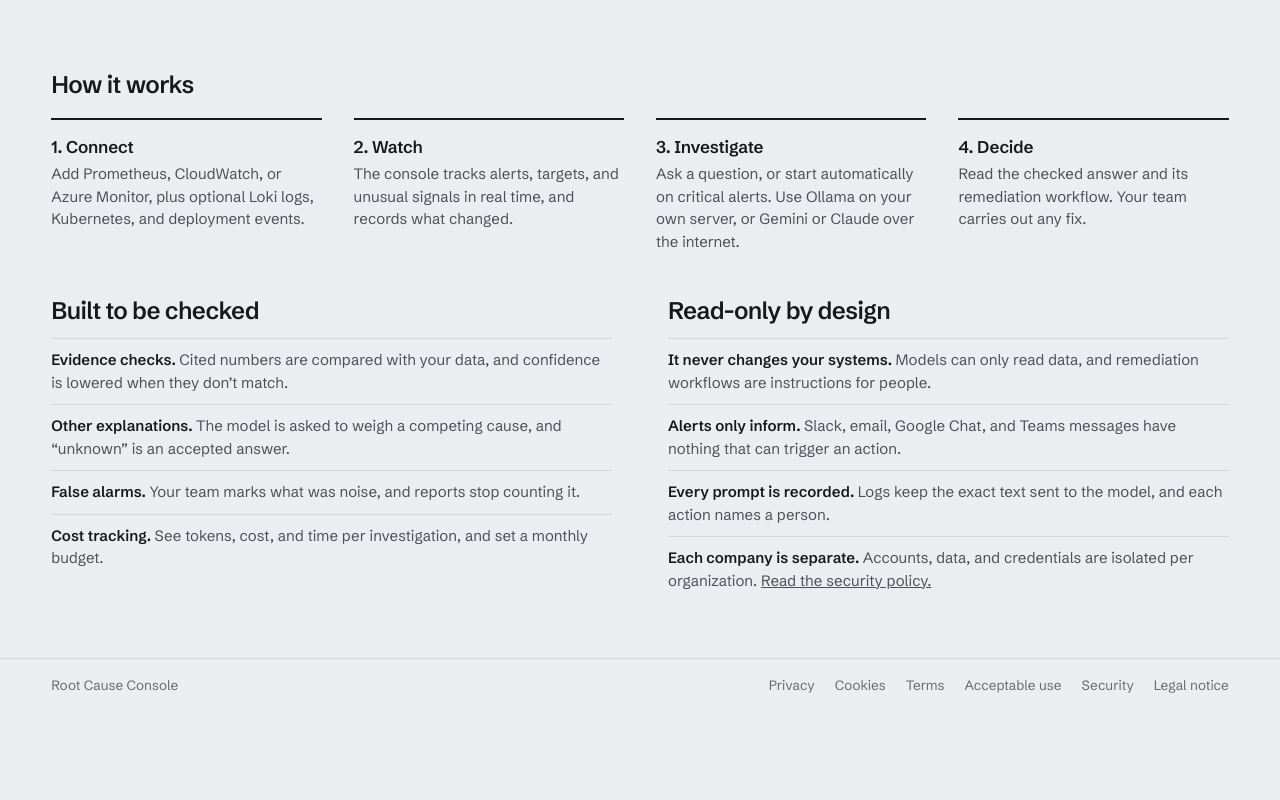
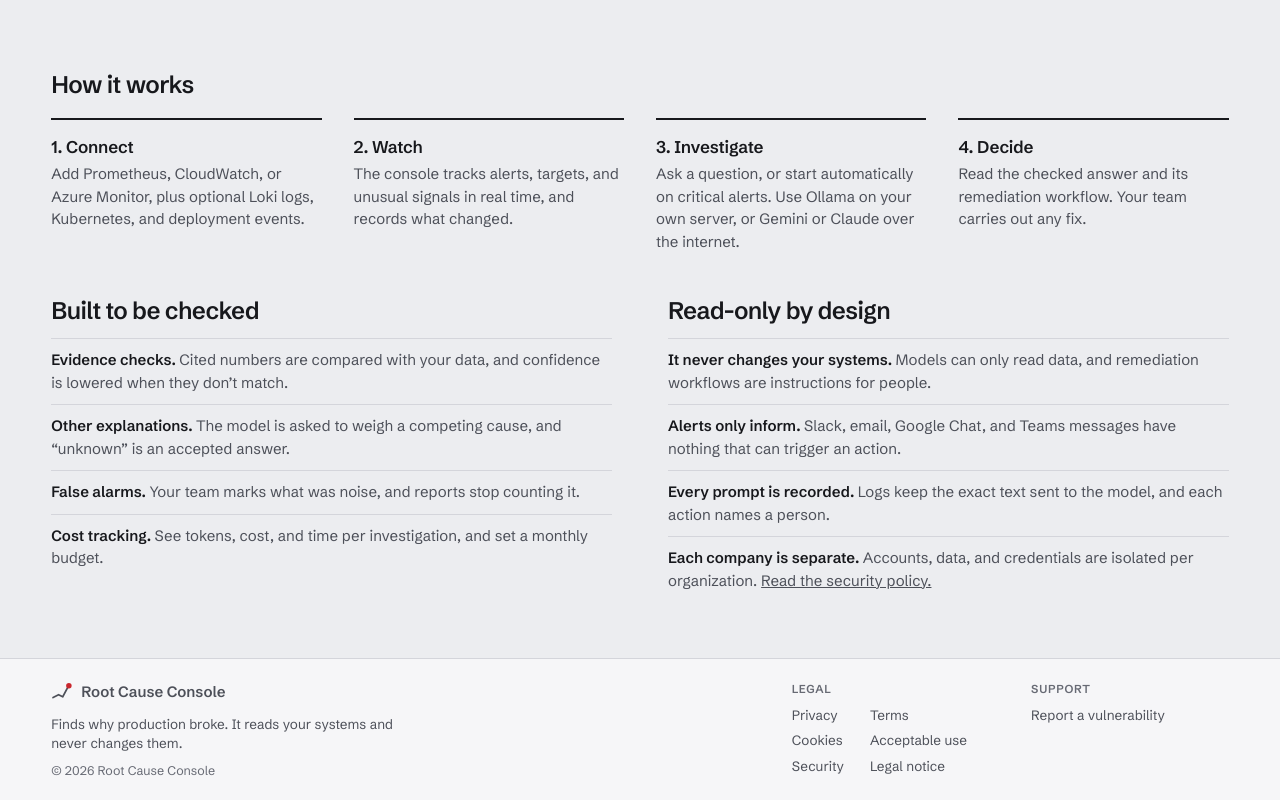
Before and after one commit to AymaneK24/SRE-AI-Agent, a plain HTML site: page app/static/index.html in a window 1280 px wide. Shown: the part 596-1396 px from the top of the page. Before the commit the page ends 1307 px from the top, so only its background shows below. Drawn offline with Linux system fonts and the light colour scheme; no server answers.

Commit message:
Customer setup guide, What's new, production monitoring profile, and a new footer
Docs: "Set up a customer's environment" lists everything to install on the
customer's side for full coverage (Kubernetes reader, Prometheus with the
standard rules, Loki with Grafana Alloy, changes from CI/CD, console settings),
what each step adds, network paths, resources, checks and a handover list.
"What's new" summarises this version. Connections now says Loki and Kubernetes
can be several, and false-alarm verdicts mention that they mute alerts.

Monitoring: PROFILE=production adds 15 days on a 50 GB volume, disk metrics, the
clock-skew rule, and no node port. Logging: an Alloy example that sets the job
label the console groups by (Promtail reached end of life on 2 March 2026).

Interface: the Docs link moves from the top bar to a footer about 3.5 cm tall,
with documentation, policies and support.

```diff
--- a/app/static/css/app.css
+++ b/app/static/css/app.css
@@ -413,11 +413,21 @@ textarea.query-input { font: 400 13px/1.45 var(--mono); }
 .two-col { display: grid; grid-template-columns: minmax(0, 1fr) minmax(0, 1fr); gap: 28px 56px; }
 .plain-list li { padding: 10px 0; border-top: 1px solid var(--line); color: var(--body); }
 .plain-list b { color: var(--ink); }
-.site-footer { flex: none; border-top: 1px solid var(--line); color: var(--muted); font-size: 13.5px; }
-.site-footer-inner { display: flex; flex-wrap: wrap; align-items: center; justify-content: space-between; gap: 6px 24px; max-width: 1520px; margin: 0 auto; padding: 16px clamp(16px, 4vw, 56px); }
-.site-footer nav { display: flex; flex-wrap: wrap; gap: 6px 20px; }
-.site-footer a { text-decoration: none; }
-.site-footer a:hover { text-decoration: underline; }
+.site-footer { flex: none; background: var(--raised); border-top: 1px solid var(--line); color: var(--body); font-size: 13.5px; }
+.site-footer-inner { display: grid; grid-template-columns: minmax(240px, 1.6fr) repeat(3, auto); gap: 20px clamp(28px, 5vw, 72px); align-items: start; max-width: 1520px; margin: 0 auto; padding: 22px clamp(16px, 4vw, 56px) 20px; }
+.footer-brand p { max-width: 42ch; margin: 6px 0 0; line-height: 1.45; }
+.footer-brand .footer-fine { margin-top: 8px; color: var(--muted); font-size: 12.5px; }
+.footer-name { display: inline-flex; align-items: center; gap: 8px; color: var(--ink); font-size: 15px; font-weight: 600; text-decoration: none; }
+.footer-logo { display: inline-flex; }
+.footer-col h2 { margin: 2px 0 8px; color: var(--muted); font-size: 11.5px; font-weight: 600; letter-spacing: .06em; text-transform: uppercase; }
+.footer-col ul { display: grid; gap: 5px; margin: 0; padding: 0; list-style: none; }
+.footer-legal ul { grid-template-columns: repeat(2, auto); column-gap: 26px; }
+.site-footer a { color: var(--body); text-decoration: none; }
+.site-footer a:hover { color: var(--ink); text-decoration: underline; text-underline-offset: 3px; }
+@media (max-width: 860px) {
+  .site-footer-inner { grid-template-columns: repeat(2, minmax(0, 1fr)); }
+  .footer-brand { grid-column: 1 / -1; }
+}
 .legal { max-width: 74ch; padding-top: 40px; }
 .legal h1 { font-size: clamp(36px, 4vw, 54px); font-weight: 600; line-height: 1.05; letter-spacing: -.04em; }
 .legal h2 { margin-top: 28px; font-size: 20px; }
--- a/app/static/js/main.js
+++ b/app/static/js/main.js
@@ -43,8 +43,7 @@ function renderNav(name) {
   const account = document.getElementById('account-area');
   const me = live.me;
   const links = me && !me.must_change_password ? NAV.filter(([id]) => can(APP_ROUTES[id][0])) : [];
-  clear(nav, links.map(([id, label]) => h('a', { href: `#/${id}`, 'aria-current': id === name ? 'page' : null }, id === 'investigate' && !can('engineer') ? 'Investigations' : label)),
-    links.length ? h('a', { href: '/docs' }, 'Docs') : null);
+  clear(nav, links.map(([id, label]) => h('a', { href: `#/${id}`, 'aria-current': id === name ? 'page' : null }, id === 'investigate' && !can('engineer') ? 'Investigations' : label)));
   if (me) {
     clear(account,
       h('a', { class: 'account-name', href: '#/account', title: `${me.email}, ${me.role}. Your account.` }, me.name),
@@ -136,6 +135,7 @@ async function start() {
   setAuthHandler(() => {
     live.me = null;
     disconnectLive();
+    document.getElementById('site-footer').replaceWith(footer());
     location.hash = '#/signin';
     route();
   });
@@ -145,7 +145,10 @@ async function start() {
   live.subscribe((type) => {
     if (type === 'context' || type === 'connection') renderLiveChip();
     if (type === 'ai') renderModelChip();
-    if (type === 'me') renderNav(parseHash().name);
+    if (type === 'me') {
+      renderNav(parseHash().name);
+      document.getElementById('site-footer').replaceWith(footer());
+    }
   });
   live.info = await api('/api/public/info').catch(() => ({}));
   live.me = await api('/api/auth/me').catch(() => null);
--- a/app/static/js/public.js
+++ b/app/static/js/public.js
@@ -65,15 +65,31 @@ export function landing(container) {
   return () => {};
 }
 
+const LOGO = '<svg viewBox="0 0 32 32" width="22" height="22" aria-hidden="true"><path d="M3 24l8-4 6 3 7-13" fill="none" stroke="currentColor" stroke-width="2.6" stroke-linecap="round" stroke-linejoin="round"/><circle cx="26" cy="7" r="4" fill="var(--critical)"/></svg>';
+
+// About 3.5 cm tall on a desktop: the product, the documentation, the policies, and how to reach someone.
 export function footer() {
   const info = live.info || {};
+  const signedIn = Boolean(live.me && !live.me.must_change_password);
+  const column = (title, ...links) => h('div', { class: 'footer-col' }, h('h2', {}, title), h('ul', {}, links.filter(Boolean).map((link) => h('li', {}, link))));
+  const logo = h('span', { class: 'footer-logo' });
+  logo.innerHTML = LOGO;
   return h('footer', { class: 'site-footer', id: 'site-footer' }, h('div', { class: 'site-footer-inner' },
-    h('span', {}, info.operator ? `Root Cause Console, operated by ${info.operator}` : 'Root Cause Console'),
-    h('nav', { 'aria-label': 'Policies' },
-      h('a', { href: '#/legal/privacy' }, 'Privacy'), h('a', { href: '#/legal/cookies' }, 'Cookies'),
-      h('a', { href: '#/legal/terms' }, 'Terms'), h('a', { href: '#/legal/acceptable-use' }, 'Acceptable use'),
-      h('a', { href: '#/legal/security' }, 'Security'), h('a', { href: '#/legal/legal-notice' }, 'Legal notice'),
-      info.contact_email ? h('a', { href: `mailto:${info.contact_email}` }, 'Contact') : null)));
+    h('div', { class: 'footer-brand' },
+      h('a', { class: 'footer-name', href: '#/' }, logo, 'Root Cause Console'),
+      h('p', {}, 'Finds why production broke. It reads your systems and never changes them.'),
+      h('p', { class: 'footer-fine' }, `© ${new Date().getFullYear()} Root Cause Console`, info.operator ? ` · Operated by ${info.operator}` : '')),
+    signedIn ? column('Documentation',
+      h('a', { href: '/docs' }, 'Documentation'),
+      h('a', { href: '/docs/whats-new' }, 'What’s new'),
+      h('a', { href: '/docs/customer-setup' }, 'Customer setup')) : null,
+    h('nav', { class: 'footer-col footer-legal', 'aria-label': 'Policies' }, h('h2', {}, 'Legal'), h('ul', {},
+      [['privacy', 'Privacy'], ['terms', 'Terms'], ['cookies', 'Cookies'], ['acceptable-use', 'Acceptable use'], ['security', 'Security'], ['legal-notice', 'Legal notice']]
+        .map(([slug, label]) => h('li', {}, h('a', { href: `#/legal/${slug}` }, label))))),
+    column('Support',
+      info.contact_email ? h('a', { href: `mailto:${info.contact_email}` }, 'Contact us') : null,
+      signedIn ? h('a', { href: '/docs/troubleshooting' }, 'Troubleshooting') : null,
+      h('a', { href: '#/legal/security' }, 'Report a vulnerability'))));
 }
 
 // Every form that collects personal data links to the privacy notice.
```
Also changed, not shown: 9 other files.
